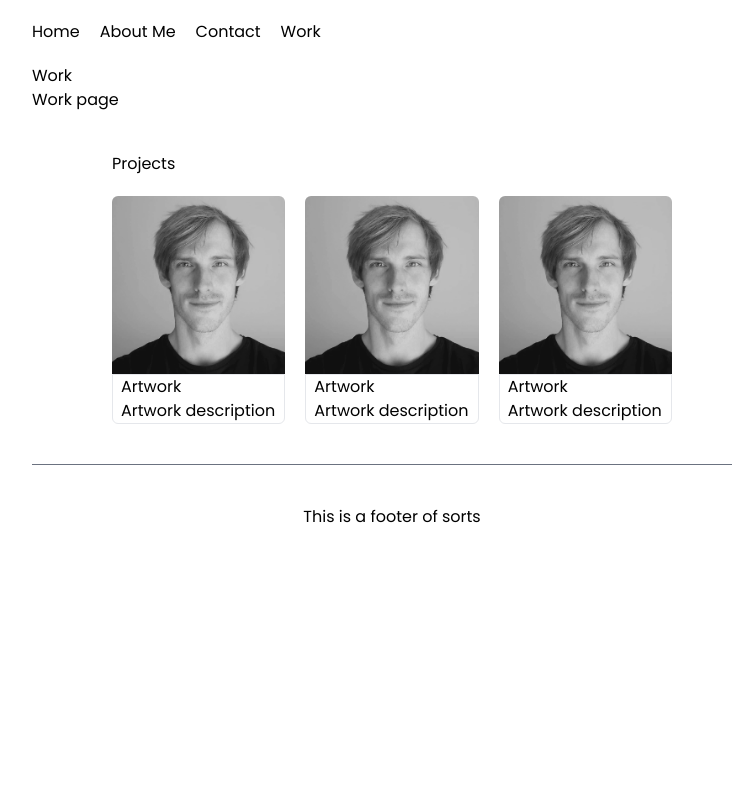
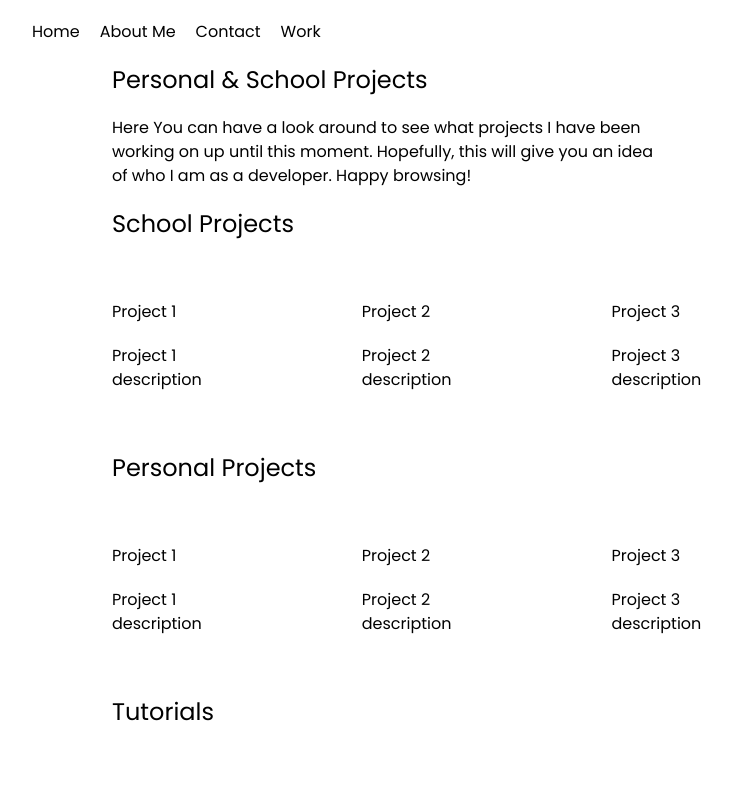
Before and after one commit to clickclickcode/portfolio, a React (Vite) app: page /work in a window 1280 px wide. Shown: the top 790 px of the page, without its empty margins (248-980 px from the left). Built offline with nearby package versions, Linux system fonts and the light colour scheme.

Commit message:
Added some content to the 'work' page.

```diff
--- a/src/pages/Work.jsx
+++ b/src/pages/Work.jsx
@@ -1,10 +1,59 @@
 import CardContainer from '../components/CardContainer'
+
+const projects = [
+    {
+        id: 1,
+        title: 'Project 1',
+        description: 'Project 1 description',
+    },
+    {
+        id: 2,
+        title: 'Project 2',
+        description: 'Project 2 description',
+    },
+    {
+        id: 3,
+        title: 'Project 3',
+        description: 'Project 3 description',
+    },
+];
 
 export default function Work() {
     return (
-        <div>
-            <h1>Work</h1>
-            <p>Work page</p>
+        <div className=''>
+            <div className='flex flex-col gap-5 my-5 mx-20'>
+                <h1 className='text-2xl'>Personal & School Projects</h1>
+                <p className='text-md'>Here You can have a look around to see what projects I have been working on up until this moment. Hopefully, this will give you an idea of who I am as a developer. Happy browsing!</p>
+            </div>
+            <div>
+                <h2 className='text-2xl my-5 mx-20'>School Projects</h2>
+                <div className='flex overflow-scroll'>
+                    {projects.map(project => (
+                        <div key={project.id} className='flex flex-col gap-5 mx-20 my-10'>
+                            <h2>{project.title}</h2>
+                            <p>{project.description}</p>
+                        </div>
+                    ))}
+                </div>
+                <h2 className='text-2xl my-5 mx-20'>Personal Projects</h2>
+                <div className='flex overflow-scroll'>
+                    {projects.map(project => (
+                        <div key={project.id} className='flex flex-col gap-5 mx-20 my-10'>
+                            <h2>{project.title}</h2>
+                            <p>{project.description}</p>
+                        </div>
+                    ))}
+                </div>
+                <h2 className='text-2xl my-5 mx-20'>Tutorials</h2>
+                <div className='flex overflow-scroll'>
+                    {projects.map(project => (
+                        <div key={project.id} className='flex flex-col gap-5 mx-20 my-10'>
+                            <h2>{project.title}</h2>
+                            <p>{project.description}</p>
+                        </div>
+                    ))}
+                </div>
+            </div>
             <CardContainer />
         </div>
     )
```
